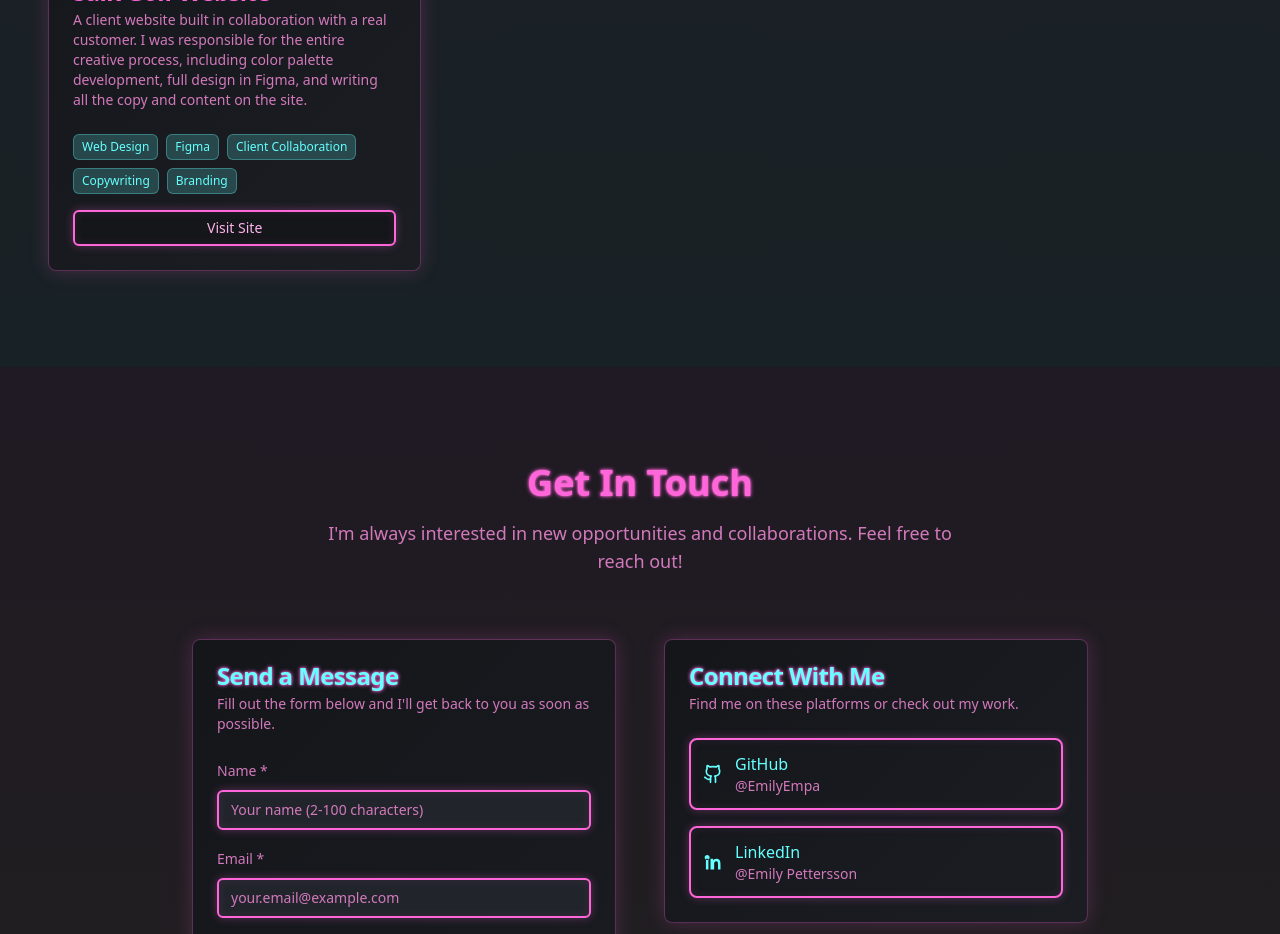
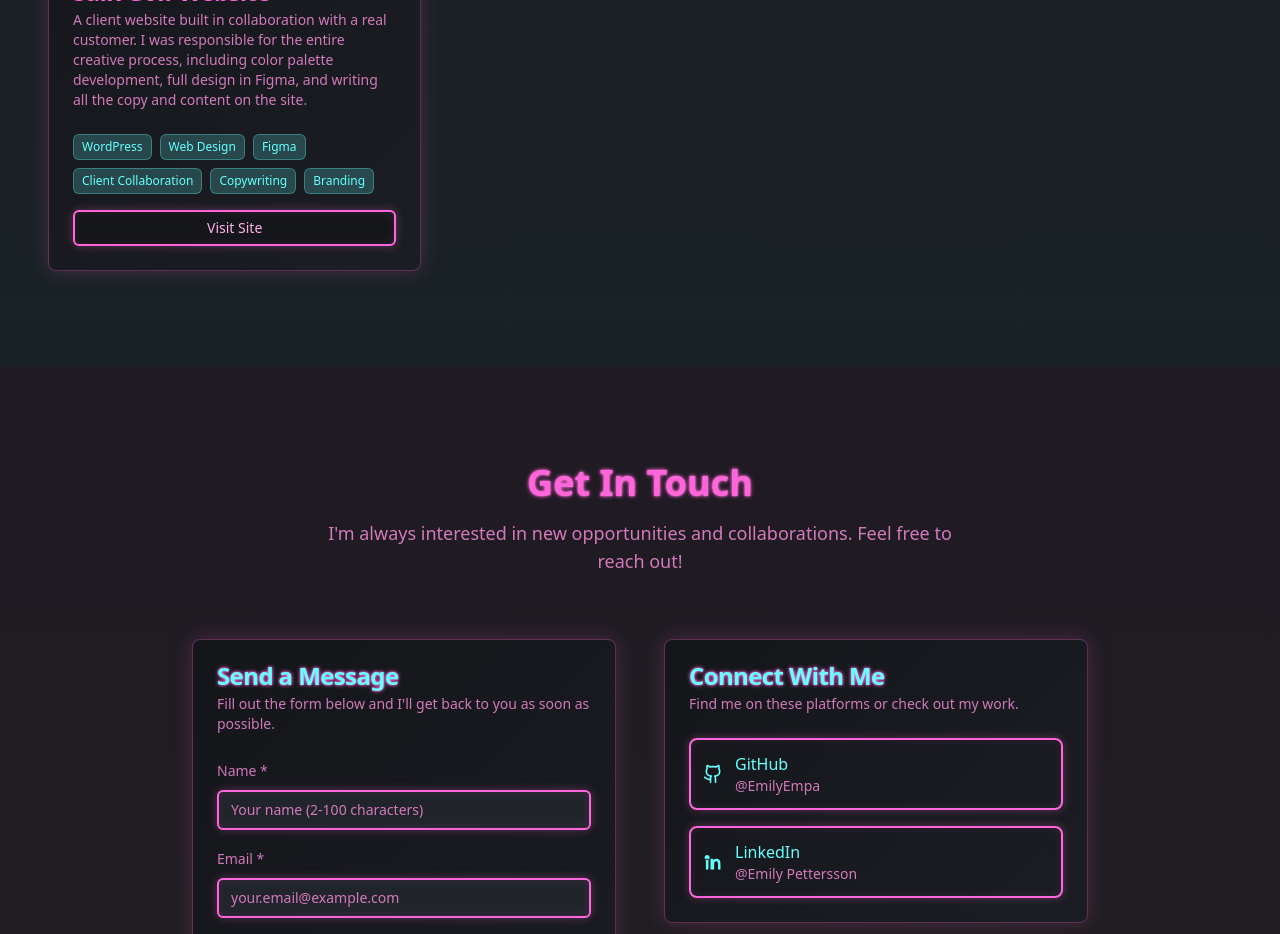
Before and after one commit to Emilyempa/emilys-portfolio, a React (Vite) app: page / in a window 1280 px wide. Shown: the part 2680-3614 px from the top of the page. Built offline with nearby package versions, Linux system fonts and the light colour scheme.

Commit message:
Changes
Co-authored-by: Emilyempa <180270188+Emilyempa@users.noreply.github.com>

```diff
--- a/src/components/Projects.tsx
+++ b/src/components/Projects.tsx
@@ -51,7 +51,7 @@ const projects = [
     title: "Saik Golf Website",
     description:
       "A client website built in collaboration with a real customer. I was responsible for the entire creative process, including color palette development, full design in Figma, and writing all the copy and content on the site.",
-    tech: ["Web Design", "Figma", "Client Collaboration", "Copywriting", "Branding"],
+    tech: ["WordPress", "Web Design", "Figma", "Client Collaboration", "Copywriting", "Branding"],
     github: null,
     demo: "https://www.saikgolf.se",
     image:
```
